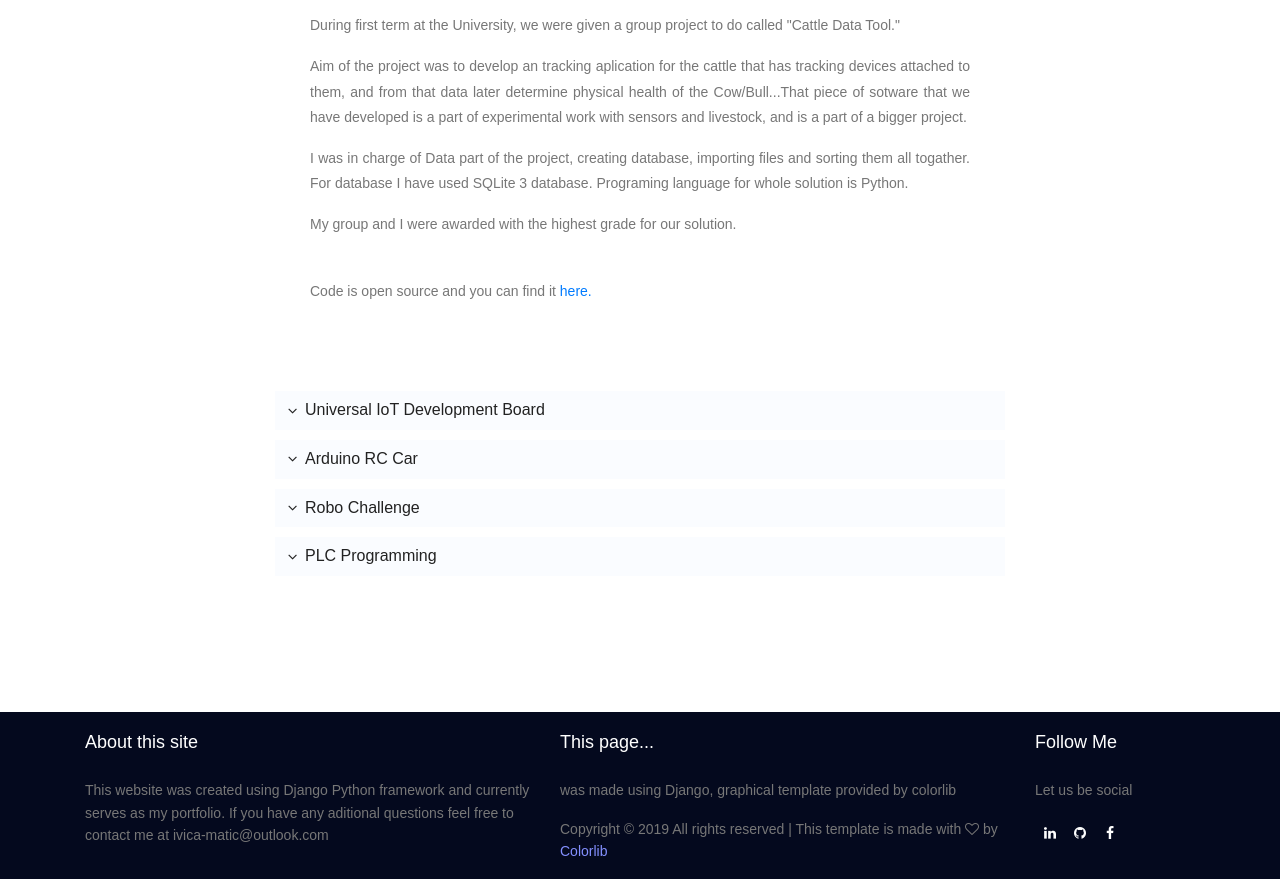
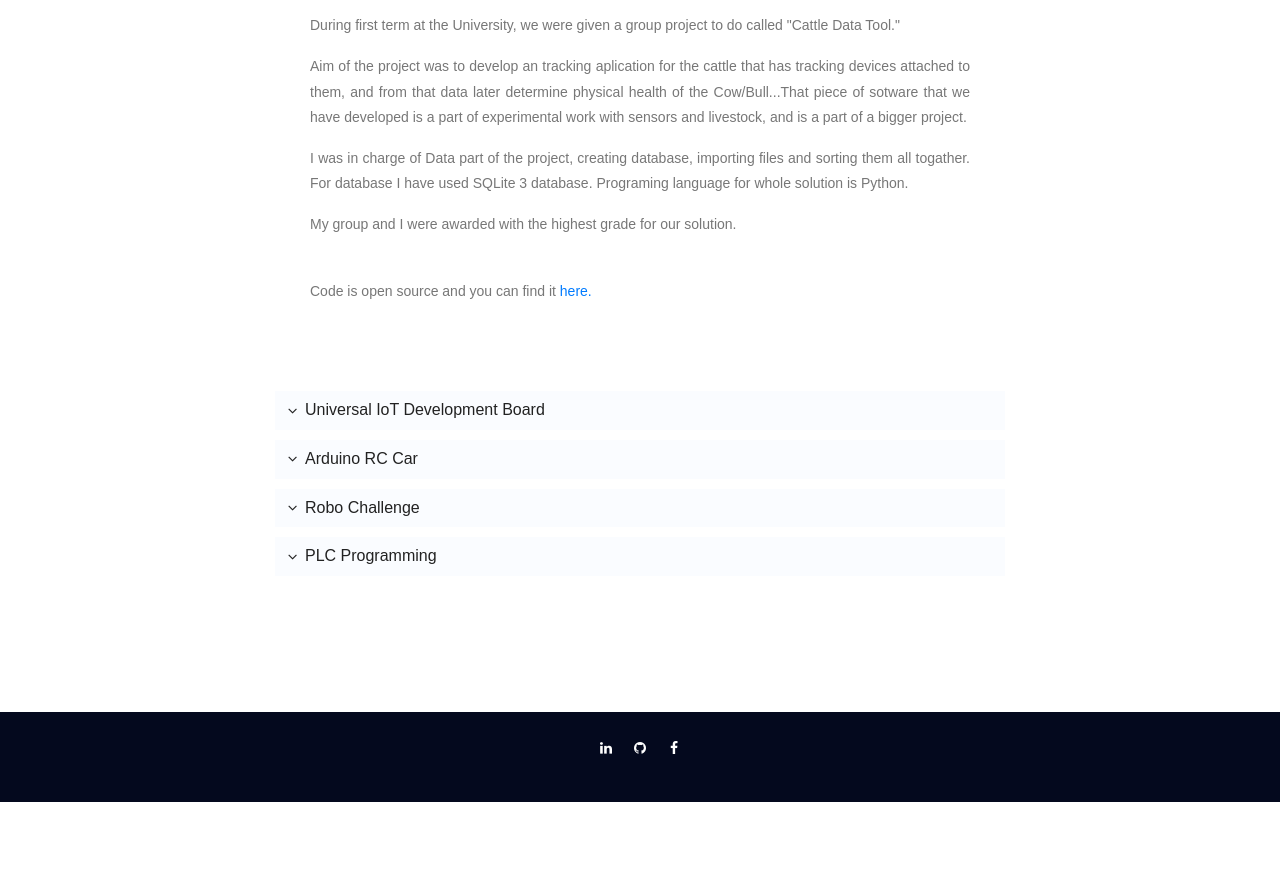
Before and after one commit to ivica3730k/ivica3730k.github.io, a plain HTML site: page mywork.html in a window 1280 px wide. Shown: the part 737-1616 px from the top of the page. After the commit the page ends 1539 px from the top, so only its background shows below. Drawn offline with Linux system fonts and the light colour scheme.

Commit message:
Update mywork.html

```diff
--- a/mywork.html
+++ b/mywork.html
@@ -43,9 +43,9 @@
                </div>
                <nav id="nav-menu-container">
                   <ul class="nav-menu">
-                     <li><a href="./">Home</a></li>
-                     <li><a href="./about">About me</a></li>
-                     <li><a href="./mywork">My work</a></li>
+                        <li><a href="./index.html">Home</a></li>
+                        <li><a href="./about.html">About me</a></li>
+                        <li><a href="./mywork.html">My work</a></li>
                     </ul>
                </nav>
                <!-- #nav-menu-container -->
@@ -167,47 +167,16 @@
       </section>
       <!-- End faq Area -->
        <!-- start footer Area -->
-      <footer class="footer-area pt-20">
+    <footer class="footer-area pt-20 pb-40">
         <div class="container">
-            <div class="row">
-               <div class="col-lg-5 col-md-6 col-sm-6">
+            <div class="row justify-content-center text-center">
+                <div class="col-lg-2 col-md-6 col-sm-6 ">
                     <div class="single-footer-widget">
-                     <h4>About this site</h4>
-                     <p>
-                           This website was created using Django Python
-                           framework and currently serves as my portfolio.
-                           If you have any aditional questions feel
-                           free to contact me at ivica-matic@outlook.com
-                     </p>
-                  </div>
-               </div>
-               <div class="col-lg-5 col-md-6 col-sm-6">
-                  <div class="single-footer-widget">
-                     <h4>This page...</h4>
-                     <p>was made using Django, graphical template provided by colorlib</p>
-                     <p class="footer-text">
-                        <!-- Link back to Colorlib can't be removed. Template is licensed under CC BY 3.0. -->
-                        Copyright &copy;
-                        <script>
-                           document.write(new Date().getFullYear());
-                        </script> All rights reserved | This template is made with <i class="fa fa-heart-o" aria-hidden="true"></i> by <a href="https://colorlib.com" target="_blank">Colorlib</a>
-                        <!-- Link back to Colorlib can't be removed. Template is licensed under CC BY 3.0. -->
-                     </p>
-                  </div>
-               </div>
-               <div class="col-lg-2 col-md-6 col-sm-6 social-widget">
-                  <div class="single-footer-widget">
-
-                        <h4>Follow Me</h4>
-                        <p>Let us be social</p>
-                        <div class="footer-social d-flex align-items-center">
-
+                        <div class="footer-social">
                             <a href="https://www.linkedin.com/in/matic-ivica/"><i class="fa fa-linkedin"></i></a>
                             <a href="https://github.com/ivica3730k"><i class="fa fa-github"></i></a>
                             <a href="https://www.facebook.com/ivica.matic.00"><i class="fa fa-facebook"></i></a>
-
                         </div>
-
                     </div>
                 </div>
             </div>
```
Lines whose indentation alone changed are shown as unchanged.
